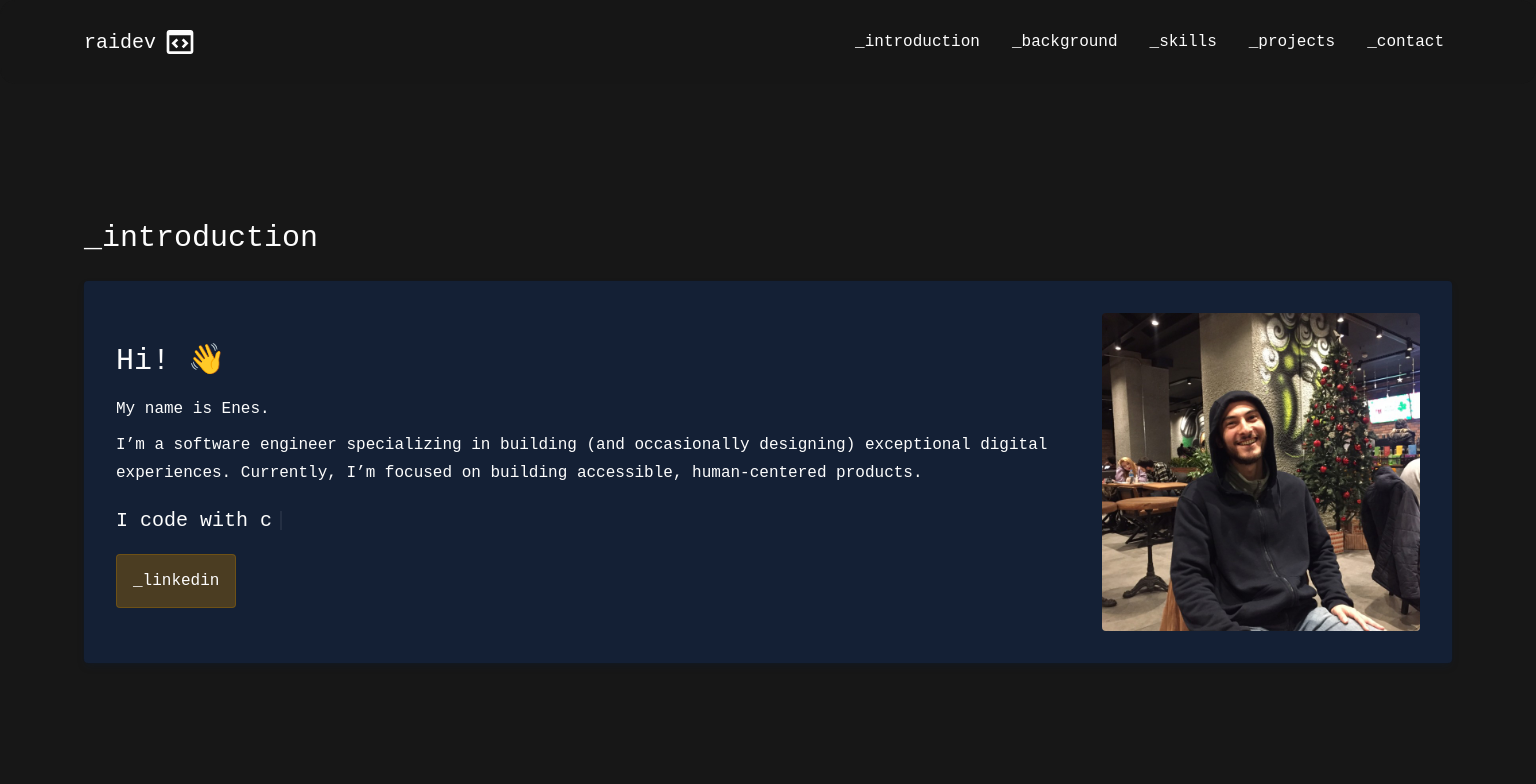
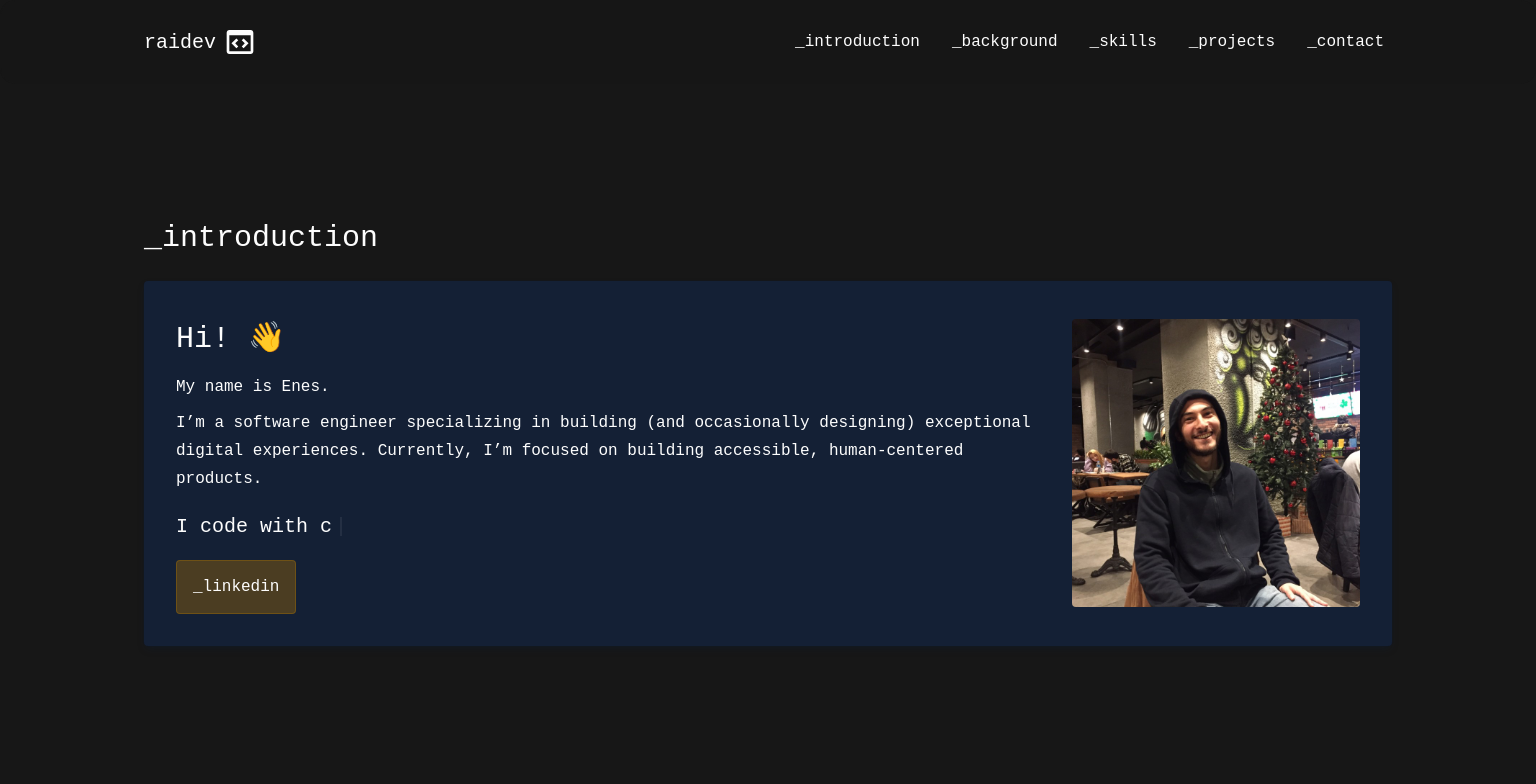
Before and after one commit to enesuur/personal-website, a Next.js app: page / in a window 1536 px wide. Shown: the top 784 px of the page. Built offline with nearby package versions, Linux system fonts and the light colour scheme.

Commit message:
container width replaced with 1600px

```diff
--- a/src/styles/globals.css
+++ b/src/styles/globals.css
@@ -29,7 +29,7 @@ html {
   --secondary-color: #005eff21;
   --primary-font-color: #fdfdfd;
   --background-color: #171717;
-  --orange:#FFA500;
+  --orange: #ffa500;
   --box-shadow: rgba(9, 30, 66, 0.25) 0px 4px 8px -2px,
     rgba(9, 30, 66, 0.08) 0px 0px 0px 1px;
   --font-size-base: 16px;
@@ -205,8 +205,8 @@ textarea {
   }
 }
 
-@media (min-width: 1400px) {
+@media (min-width: 1600px) {
   .container {
-    max-width: 1400px;
+    max-width: 1600px;
   }
 }
```
